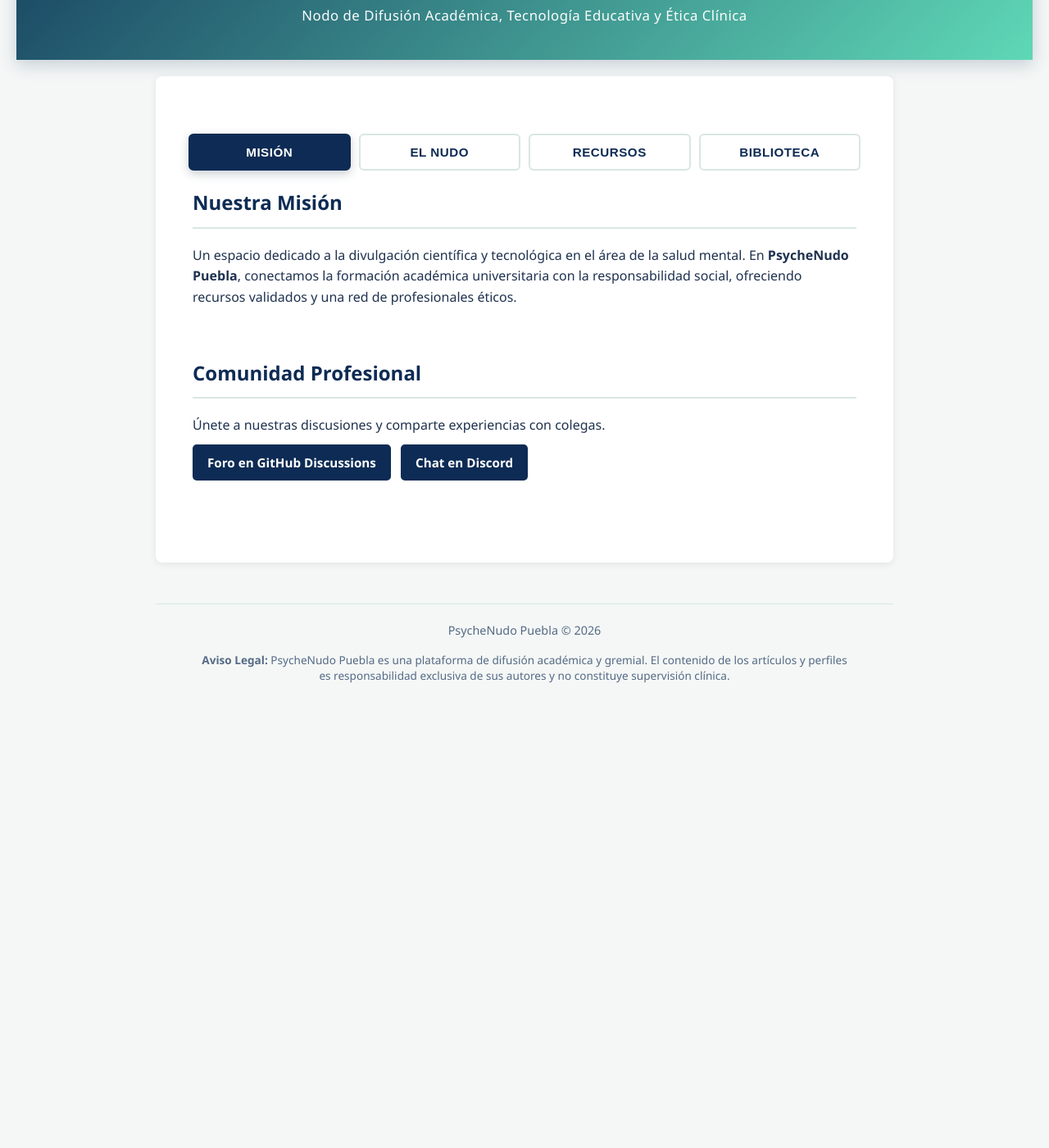
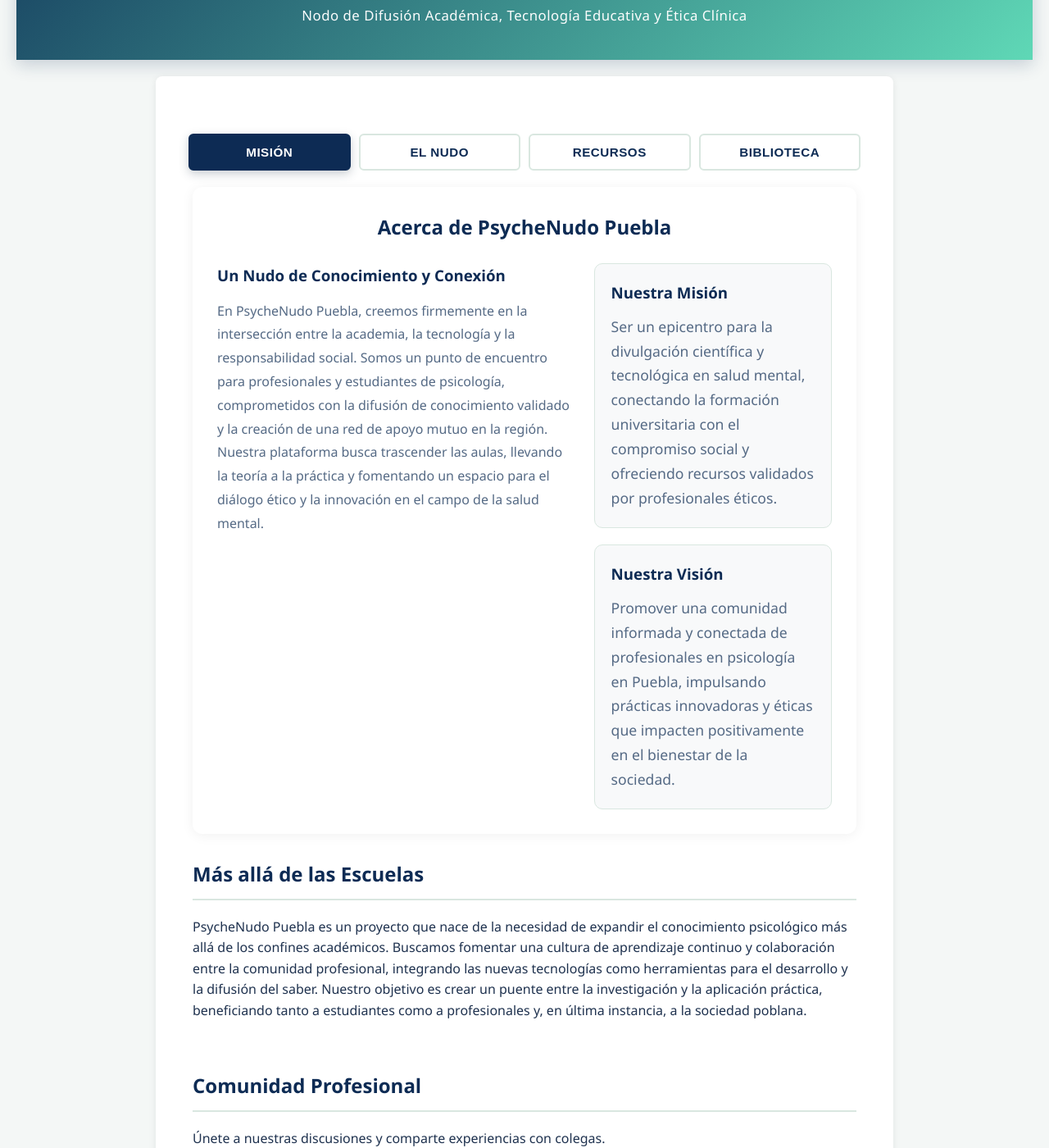
Before and after one commit to PsycheNudo-Puebla/psychenudo-puebla.github.io, a Jekyll site: the page built from index.md, in a window 1280 px wide and 1400 px high, scrolled down 342 px. Shown: the whole window at 82% size. Built offline with Jekyll 4.4.1, drawn with Linux system fonts in a browser that asks for light colours; before the commit the page ends 1195 px from its top, so only the background shows below that.

Commit message:
feat: Restaura secciones Misión, Visión y Más allá de las Escuelas en index.md

```diff
--- a/index.md
+++ b/index.md
@@ -11,9 +11,30 @@
     </div>
 
     <div id="mision" class="tab-content active">
-        <section class="seccion">
-            <h2>Nuestra Misión</h2>
-            <p>Un espacio dedicado a la divulgación científica y tecnológica en el área de la salud mental. En <strong>PsycheNudo Puebla</strong>, conectamos la formación académica universitaria con la responsabilidad social, ofreciendo recursos validados y una red de profesionales éticos.</p>
+        <div class="identidad">
+            <h2>Acerca de PsycheNudo Puebla</h2>
+            <div class="bloque-identidad">
+                <div class="bloque-texto">
+                    <h3>Un Nudo de Conocimiento y Conexión</h3>
+                    <p>En PsycheNudo Puebla, creemos firmemente en la intersección entre la academia, la tecnología y la responsabilidad social. Somos un punto de encuentro para profesionales y estudiantes de psicología, comprometidos con la difusión de conocimiento validado y la creación de una red de apoyo mutuo en la región.</p>
+                    <p>Nuestra plataforma busca trascender las aulas, llevando la teoría a la práctica y fomentando un espacio para el diálogo ético y la innovación en el campo de la salud mental.</p>
+                </div>
+                <div class="mision-vision">
+                    <div class="tarjeta-identidad">
+                        <h3>Nuestra Misión</h3>
+                        <p>Ser un epicentro para la divulgación científica y tecnológica en salud mental, conectando la formación universitaria con el compromiso social y ofreciendo recursos validados por profesionales éticos.</p>
+                    </div>
+                    <div class="tarjeta-identidad">
+                        <h3>Nuestra Visión</h3>
+                        <p>Promover una comunidad informada y conectada de profesionales en psicología en Puebla, impulsando prácticas innovadoras y éticas que impacten positivamente en el bienestar de la sociedad.</p>
+                    </div>
+                </div>
+            </div>
+        </div>
+
+        <section id="mas-alla-escuelas" class="seccion">
+            <h2>Más allá de las Escuelas</h2>
+            <p>PsycheNudo Puebla es un proyecto que nace de la necesidad de expandir el conocimiento psicológico más allá de los confines académicos. Buscamos fomentar una cultura de aprendizaje continuo y colaboración entre la comunidad profesional, integrando las nuevas tecnologías como herramientas para el desarrollo y la difusión del saber. Nuestro objetivo es crear un puente entre la investigación y la aplicación práctica, beneficiando tanto a estudiantes como a profesionales y, en última instancia, a la sociedad poblana.</p>
         </section>
 
         <section id="comunidad" class="seccion">
```
